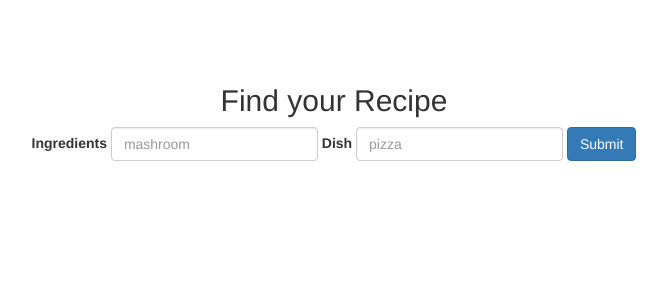
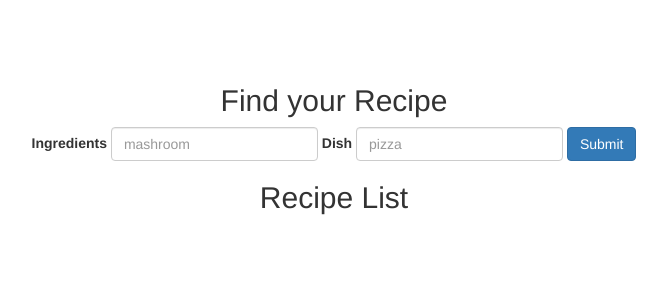
Before and after one commit to mahjabeensultana2012/findyourrecipe, a React (Create React App) app: page / in a window 1280 px wide. Shown: the top 300 px of the page, without its empty margins (306-973 px from the left). Built offline with nearby package versions, Linux system fonts and the light colour scheme.

Commit message:
recipe list is working

```diff
--- a/src/components/App.js
+++ b/src/components/App.js
@@ -1,5 +1,6 @@
 import React, { Component } from 'react';
 import SearchRecipes from './SearchRecipes';
+import RecipeList from './RecipeList';
 import '../styles/index.css';
 
 class App extends Component {
@@ -8,6 +9,7 @@ class App extends Component {
       <div>
         <h2>Find your Recipe</h2>
         <SearchRecipes />
+        <RecipeList />
       </div>
     );
   }
--- /dev/null
+++ b/src/components/RecipeList.js
@@ -0,0 +1,30 @@
+import React, { Component } from 'react';
+import { connect } from 'react-redux';
+
+class RecipeList extends Component {
+  render() {
+    //console.log('this.props', this.props);
+    return (
+      <div>
+        <h2>Recipe List</h2>
+        {this.props.recipes.map((recipe, index) => {
+          return (
+            <div key={index}>
+              <h4>{recipe.title}</h4>
+            </div>
+          );
+        })}
+      </div>
+    );
+  }
+}
+
+function mapStateToProps(state) {
+  //console.log('statezzzz:', state);
+  return state;
+}
+
+export default connect(
+  mapStateToProps,
+  null
+)(RecipeList);
--- a/src/index.js
+++ b/src/index.js
@@ -6,7 +6,7 @@ import { Provider } from 'react-redux';
 import rootReducer from './reducers';
 
 const store = createStore(rootReducer);
-store.subscribe(() => console.log('store', store.getState()));
+//store.subscribe(() => console.log('store', store.getState()));
 
 ReactDOM.render(
   <Provider store={store}>
```
